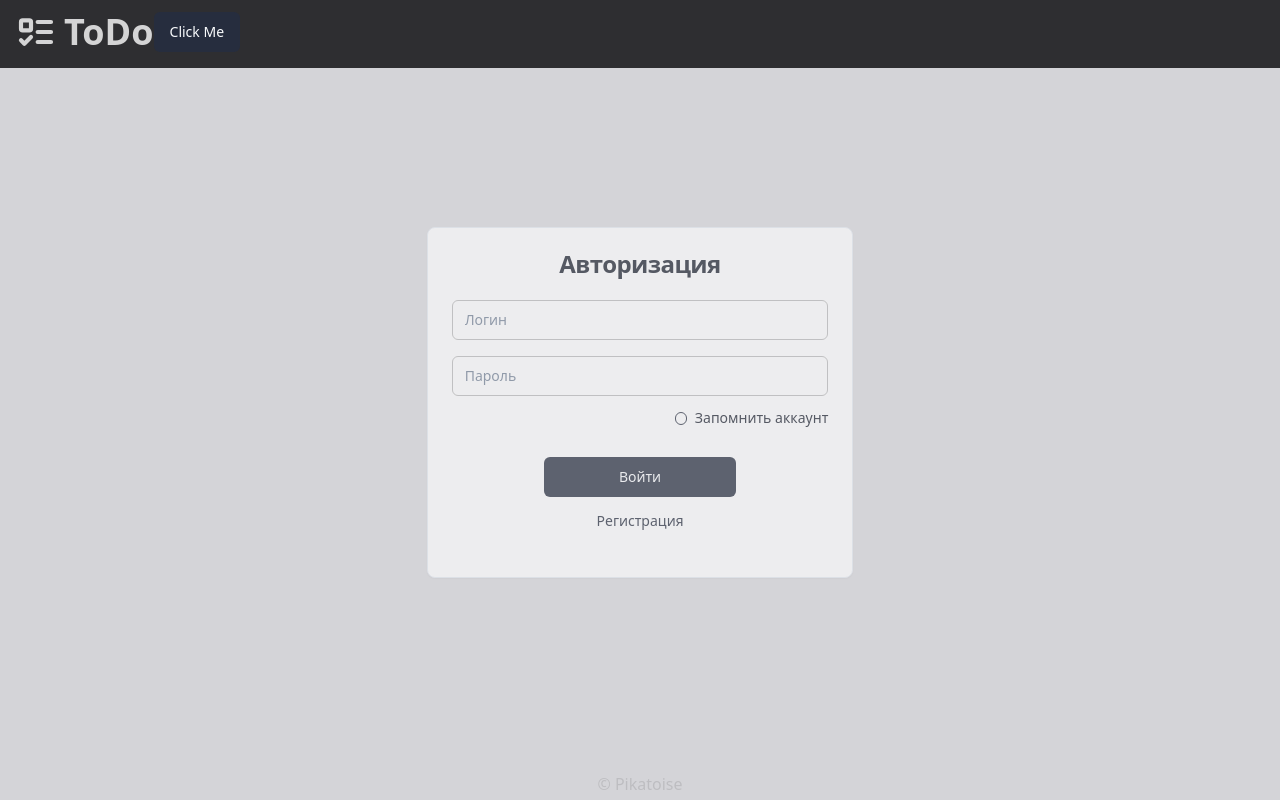
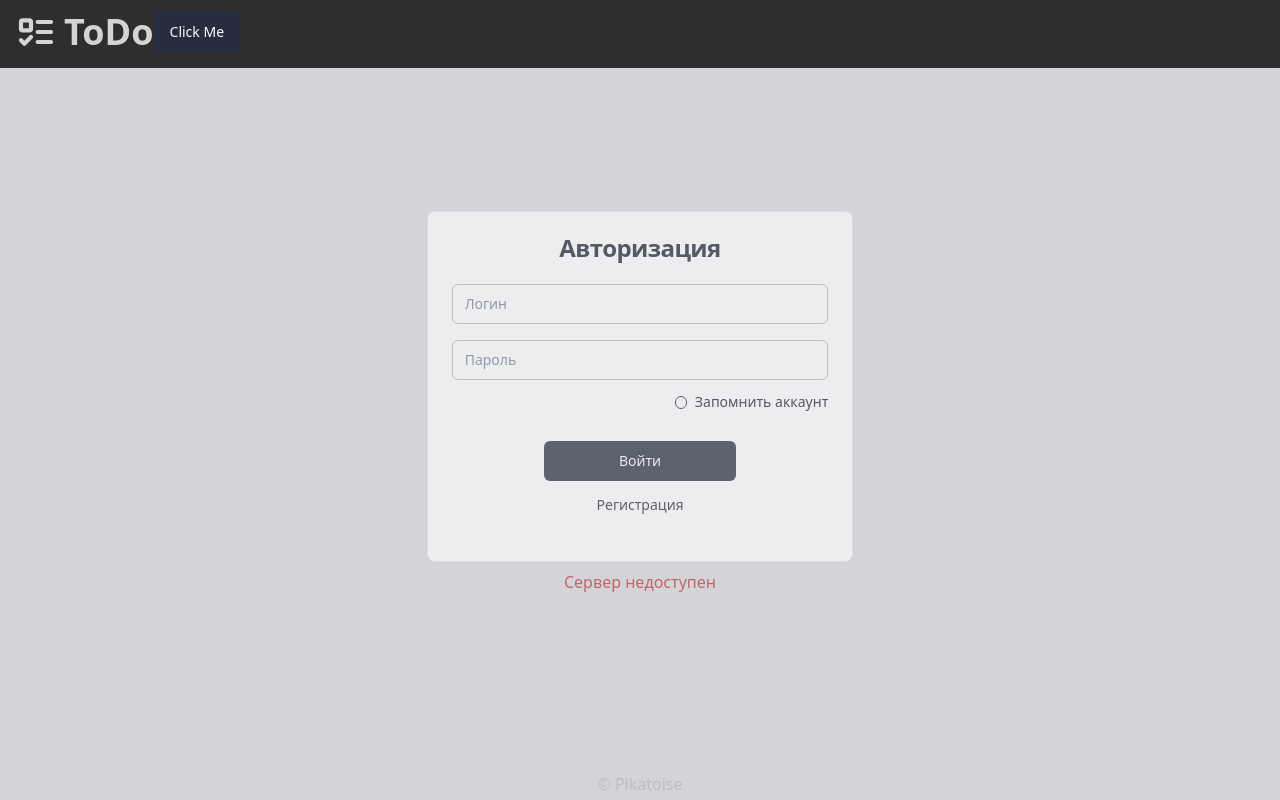
Before and after one commit to Pikatoise/ToDoWeb, a React (Vite) app in the folder Frontend/ToDo.React/: page /login in a window 1280 px wide. Built offline with nearby package versions, Linux system fonts and the light colour scheme; no server answers.

Commit message:
add loading circle to auth page

```diff
--- a/Frontend/ToDo.React/src/components/Form/LoginForm.tsx
+++ b/Frontend/ToDo.React/src/components/Form/LoginForm.tsx
@@ -87,6 +87,10 @@ export const LoginForm: FC<LoginFormProps> = ({ changeSign, interfaceStatus }) =
                     </Button>
                 </CardFooter>
             </Card>
+
+            {
+                interfaceStatus ? <></> : <div className="text-red-700">Сервер недоступен</div>
+            }
         </form>
     );
 };
--- /dev/null
+++ b/Frontend/ToDo.React/src/components/Loading/LoadingCircle.tsx
@@ -0,0 +1,22 @@
+import { Loader2 } from "lucide-react";
+import React, { FC } from 'react';
+import styles from "@/styles/LoadingCircle.module.css";
+
+export enum LoadingCircleSize {
+    Small = "w-8 h-8",
+    Medium = "w-12 h-12",
+    Large = "w-16 h-12"
+}
+
+interface LoadingCircleProps {
+    size: LoadingCircleSize;
+}
+
+
+export const LoadingCircle: FC<LoadingCircleProps> = ({ size, ...props }) => {
+    return (
+        <div className="flex justify-center items-center w-full h-full">
+            <Loader2 className={[size, styles.spin].join(" ")} />
+        </div>
+    );
+};
--- a/Frontend/ToDo.React/src/pages/AuthPage.tsx
+++ b/Frontend/ToDo.React/src/pages/AuthPage.tsx
@@ -3,10 +3,13 @@ import { LoginForm } from '@/components/Form/LoginForm';
 import { RegisterForm } from "@/components/Form/RegisterForm";
 import { useAuth } from "@/hooks/useAuth";
 import { useNavigate } from "react-router-dom";
-import { GetApiStatus } from "@/api/Api.ts";
+import { GetApiStatus } from "@/api/API.ts";
+import { LoadingCircle, LoadingCircleSize } from "@/components/Loading/LoadingCircle";
 
 export const AuthPage = () => {
     const [isSignIn, setSign] = useState(true);
+    const [interfaceAccess, setInterfaceAccess] = useState<boolean>(false);
+    const [isLoaded, setIsLoaded] = useState<boolean>(false);
 
     const navigate = useNavigate();
 
@@ -19,10 +22,10 @@ export const AuthPage = () => {
     useEffect(() => {
         GetApiStatus().then(r => {
             setInterfaceAccess(r);
+
+            setIsLoaded(true);
         });
     }, []);
-
-    const [interfaceAccess, setInterfaceAccess] = useState(false);
 
     const signForm = () => {
         if (isSignIn)
@@ -39,7 +42,10 @@ export const AuthPage = () => {
     return (
         <>
             {
-                isAuthorized ? <></> : signForm()
+                isLoaded ?
+                    (isAuthorized ? <></> : signForm())
+                    :
+                    (<LoadingCircle size={LoadingCircleSize.Large} />)
             }
         </>
     );
--- /dev/null
+++ b/Frontend/ToDo.React/src/styles/LoadingCircle.module.css
@@ -0,0 +1,5 @@
+@import './index.css';
+
+.spin {
+	@apply animate-spin;
+}
--- a/Frontend/ToDo.React/src/styles/SignForm.module.css
+++ b/Frontend/ToDo.React/src/styles/SignForm.module.css
@@ -2,14 +2,14 @@
 
 .form {
 	@apply w-full h-full pb-16;
-	@apply flex items-center justify-center;
+	@apply flex items-center justify-center flex-col;
 	@apply opacity-90;
 }
 
 .card {
 	@apply bg-zinc-200 border-0 shadow-2xl;
 	@apply min-w-max w-1/3 min-h-half;
-	@apply flex flex-col justify-between;
+	@apply flex flex-col justify-between mb-2;
 }
 
 .input {
```
